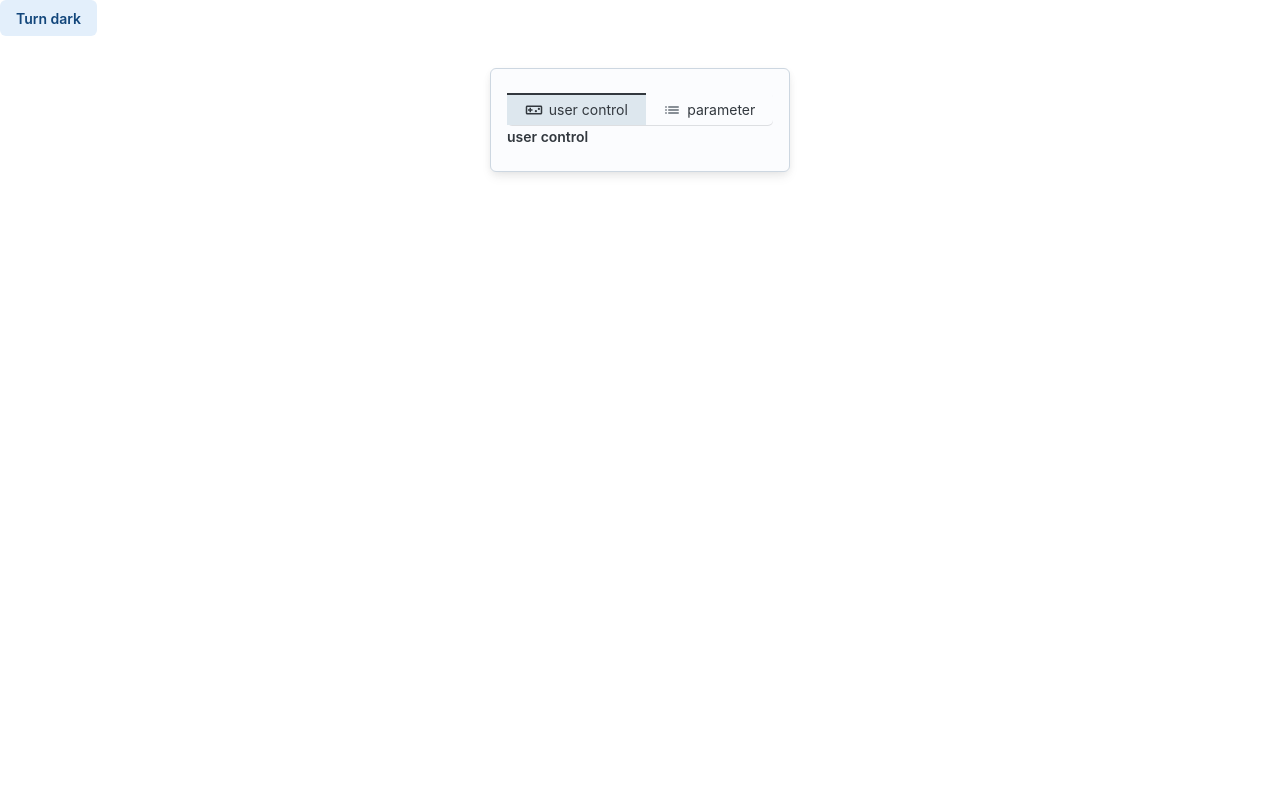
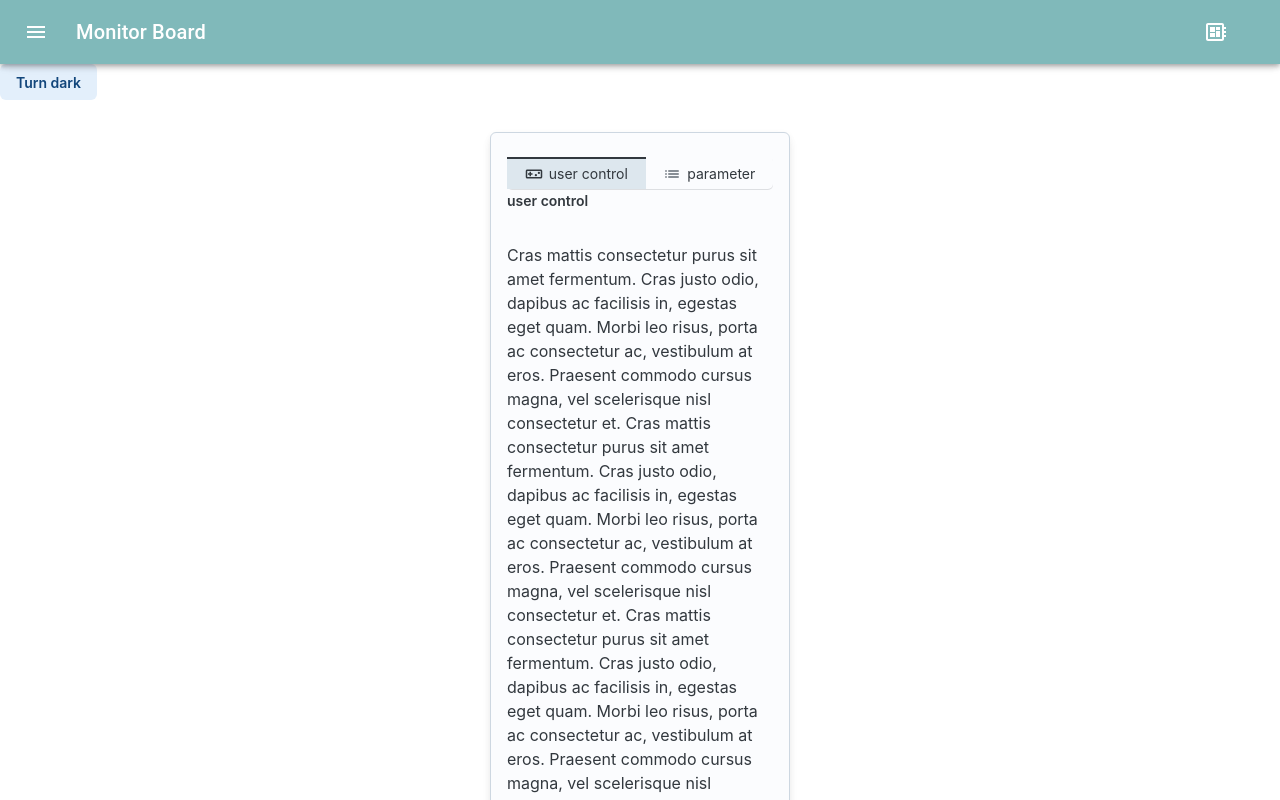
Before and after one commit to BlackTea12/mui_tutorial, a React (Create React App) app: page / in a window 1280 px wide. Shown: the top 800 px of the page. Built offline with nearby package versions, Linux system fonts and the light colour scheme.

Commit message:
[test] hide on scrol testing template

```diff
--- a/src/App.js
+++ b/src/App.js
@@ -1,12 +1,16 @@
 import './App.css';
 import LoginFinal from './components/SkinToggle';
 import { CssVarsProvider } from '@mui/joy';
+import HideAppBar from './components/HideAppBar';
 
 function App() {
   return (
+    <main>
+    <HideAppBar />
     <CssVarsProvider>
       <LoginFinal/>
     </CssVarsProvider>
+    </main>
   );
 }
 
--- a/src/components/SimpleTabPannel.js
+++ b/src/components/SimpleTabPannel.js
@@ -1,9 +1,9 @@
 import Tabs from '@mui/joy/Tabs';
 import TabList from '@mui/joy/TabList';
-import { ListItemDecorator } from '@mui/joy';
-
 import { TabPanel } from '@mui/base';
 import Tab from '@mui/joy/Tab';
+
+import { ListItemDecorator } from '@mui/joy';
 import { MonitSideTab } from '../views/data/MonitorSideTab';
 
 const SimpleTabPannel = () => {
--- a/src/components/SkinToggle.js
+++ b/src/components/SkinToggle.js
@@ -4,6 +4,7 @@ import Sheet from '@mui/joy/Sheet';
 import CssBaseline from '@mui/joy/CssBaseline';
 import Button from '@mui/joy/Button';
 import SimpleTabPannel from './SimpleTabPannel';
+import Box from '@mui/material/Box';
 
 function ModeToggle() {
   const { mode, setMode } = useColorScheme();
@@ -51,6 +52,17 @@ export default function LoginFinal() {
         variant="outlined"
       >
         <SimpleTabPannel />
+
+        <Box sx={{ my: 2 }}>
+            {[...new Array(12)]
+              .map(
+                () => `Cras mattis consectetur purus sit amet fermentum.
+  Cras justo odio, dapibus ac facilisis in, egestas eget quam.
+  Morbi leo risus, porta ac consectetur ac, vestibulum at eros.
+  Praesent commodo cursus magna, vel scelerisque nisl consectetur et.`,
+              )
+              .join('\n')}
+        </Box>
       </Sheet>
     </main>
   );
```
